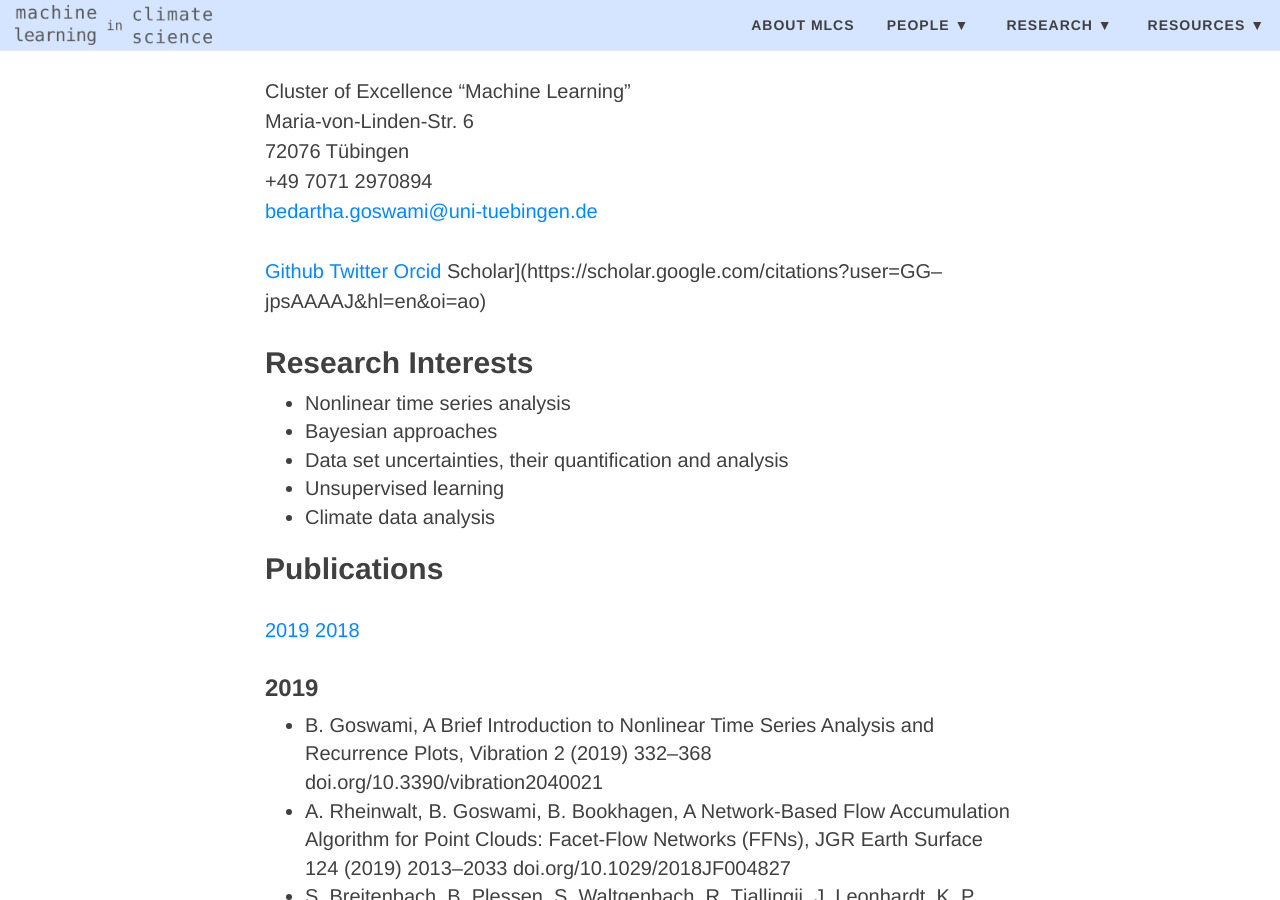
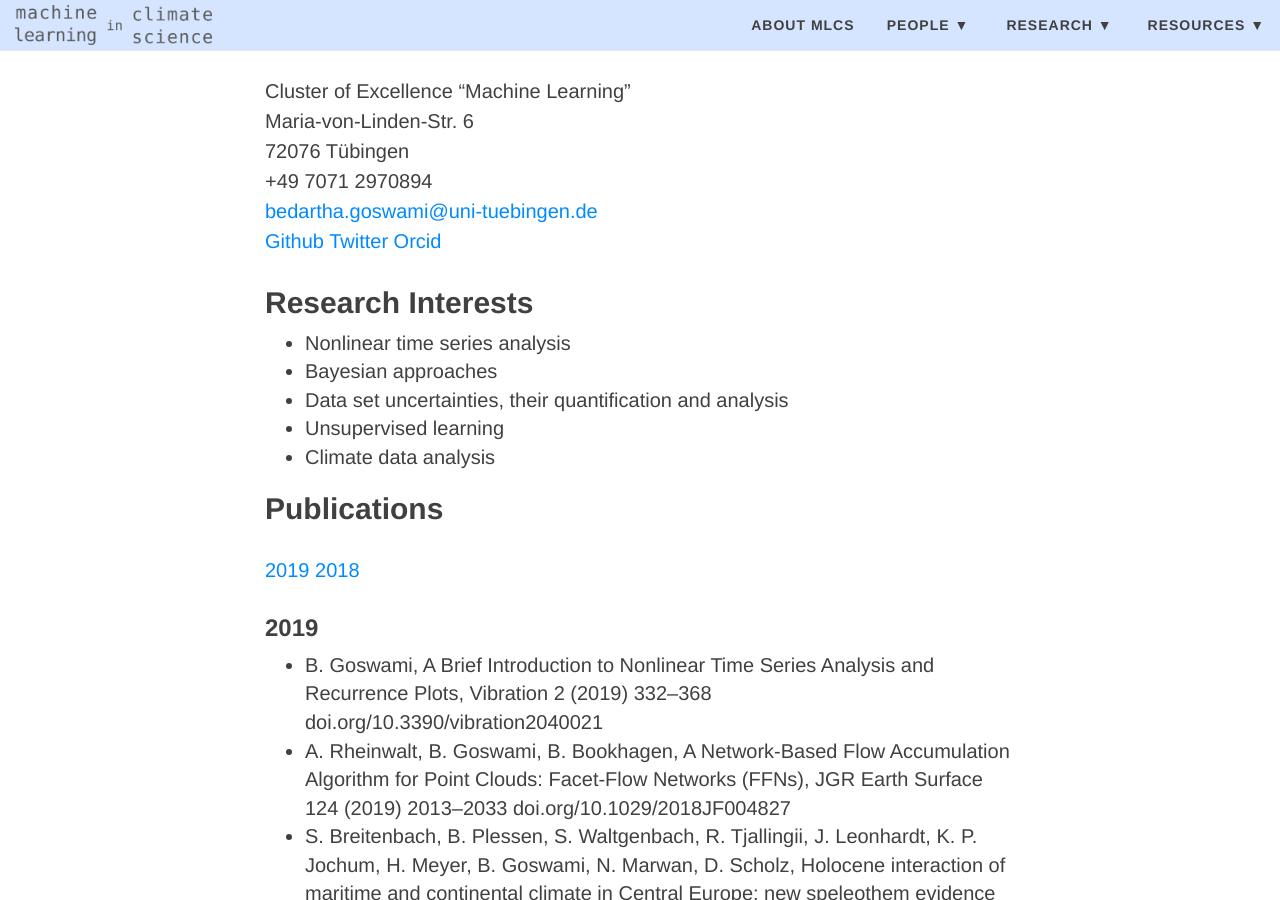
Before and after one commit to mlcs/mlcs.github.io, a Jekyll site: the page built from people/goswami.md, in a window 1280 px wide and 900 px high, scrolled down 649 px. Built offline with Jekyll 4.4.1, drawn with Linux system fonts in a browser that asks for light colours; nearby versions of some CDN libraries.

Commit message:
update BG info: typo in contact info

```diff
--- a/people/goswami.md
+++ b/people/goswami.md
@@ -11,11 +11,9 @@
 72076 Tübingen
 +49 7071 2970894
 [bedartha.goswami@uni-tuebingen.de](mailto:bedartha.goswami@uni-tuebingen.de)
-
 [Github](https://github.com/bedartha)
 [Twitter](https://twitter.com/bedartha)
 [Orcid](http://orcid.org/0000-0002-2302-166X)
-Scholar](https://scholar.google.com/citations?user=GG--jpsAAAAJ&hl=en&oi=ao)
 
 ## Research Interests
 
```
